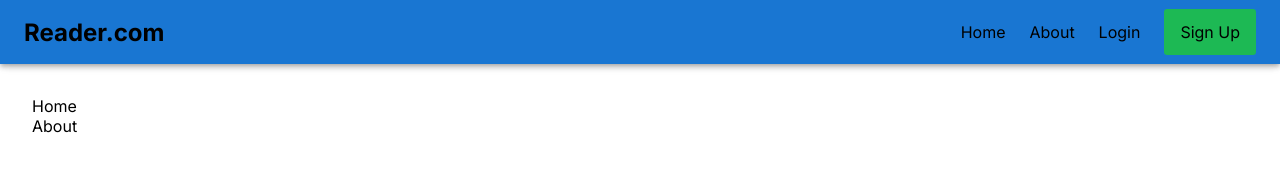
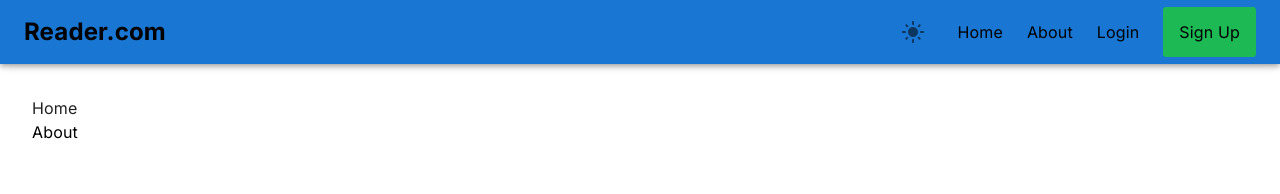
Before and after one commit to Sumansourabh14/reader.com, a Next.js app: page / in a window 1280 px wide. Shown: the top 194 px of the page. Built offline with nearby package versions, Linux system fonts and the light colour scheme; no server answers.

Commit message:
added dark mode toggle with mui

```diff
--- a/package.json
+++ b/package.json
@@ -9,9 +9,10 @@
     "lint": "next lint"
   },
   "dependencies": {
-    "@emotion/react": "^11.11.0",
+    "@emotion/react": "^11.11.1",
     "@emotion/styled": "^11.11.0",
-    "@mui/material": "^5.13.3",
+    "@mui/icons-material": "^5.11.16",
+    "@mui/material": "^5.13.5",
     "axios": "^1.4.0",
     "eslint": "8.42.0",
     "eslint-config-next": "13.4.4",
--- a/src/app/layout.js
+++ b/src/app/layout.js
@@ -1,7 +1,10 @@
+"use client";
 import { Inter } from "next/font/google";
 import "./globals.css";
 import Header from "../components/Header";
 import { GlobalContextProvider } from "../services/globalContext";
+import { CssBaseline, ThemeProvider, createTheme } from "@mui/material";
+import { useState } from "react";
 
 const inter = Inter({ subsets: ["latin"] });
 
@@ -11,13 +14,28 @@
 };
 
 export default function RootLayout({ children }) {
+  const [themeMode, setThemeMode] = useState("light");
+
+  const theme = createTheme({
+    palette: { mode: themeMode },
+  });
+
+  const handleThemeChange = () => {
+    setThemeMode((prevMode) => (prevMode === "light" ? "dark" : "light"));
+  };
+
+  // console.log(theme);
+
   return (
     <html lang="en">
       <GlobalContextProvider>
-        <body className={inter.className}>
-          <Header />
-          <main style={{ padding: "6rem 2rem 0 2rem" }}>{children}</main>
-        </body>
+        <ThemeProvider theme={theme}>
+          <CssBaseline />
+          <body className={inter.className}>
+            <Header themeMode={themeMode} handleTheme={handleThemeChange} />
+            <main style={{ padding: "6rem 2rem 0 2rem" }}>{children}</main>
+          </body>
+        </ThemeProvider>
       </GlobalContextProvider>
     </html>
   );
--- a/src/components/Header.js
+++ b/src/components/Header.js
@@ -1,10 +1,20 @@
 "use client"; // For MUI to work
 import { GlobalContext } from "@/services/globalContext";
-import { AppBar, Box, Button, Stack, Toolbar } from "@mui/material";
+import {
+  AppBar,
+  Box,
+  Button,
+  IconButton,
+  Stack,
+  Toolbar,
+  Tooltip,
+} from "@mui/material";
 import Link from "next/link";
 import { useContext } from "react";
+import LightModeIcon from "@mui/icons-material/LightMode";
+import DarkModeIcon from "@mui/icons-material/DarkMode";
 
-const Header = () => {
+const Header = ({ themeMode, handleTheme }) => {
   const { isAuthenticated, logout } = useContext(GlobalContext);
 
   console.log({ isAuthenticated });
@@ -19,6 +29,17 @@
         <Toolbar>
           <h2 style={{ flexGrow: 1, color: "#000" }}>Reader.com</h2>
           <Stack direction="row" alignItems="center" spacing={3}>
+            <IconButton onClick={handleTheme}>
+              {themeMode === "light" ? (
+                <Tooltip title="Change theme to Dark mode">
+                  <LightModeIcon />
+                </Tooltip>
+              ) : (
+                <Tooltip title="Change theme to Light mode">
+                  <DarkModeIcon />
+                </Tooltip>
+              )}
+            </IconButton>
             <Link href="/">Home</Link>
             <Link href="/about">About</Link>
             {isAuthenticated ? (
```
Also changed, not shown: 1 other file (tests, documents, lock files or other folders).
